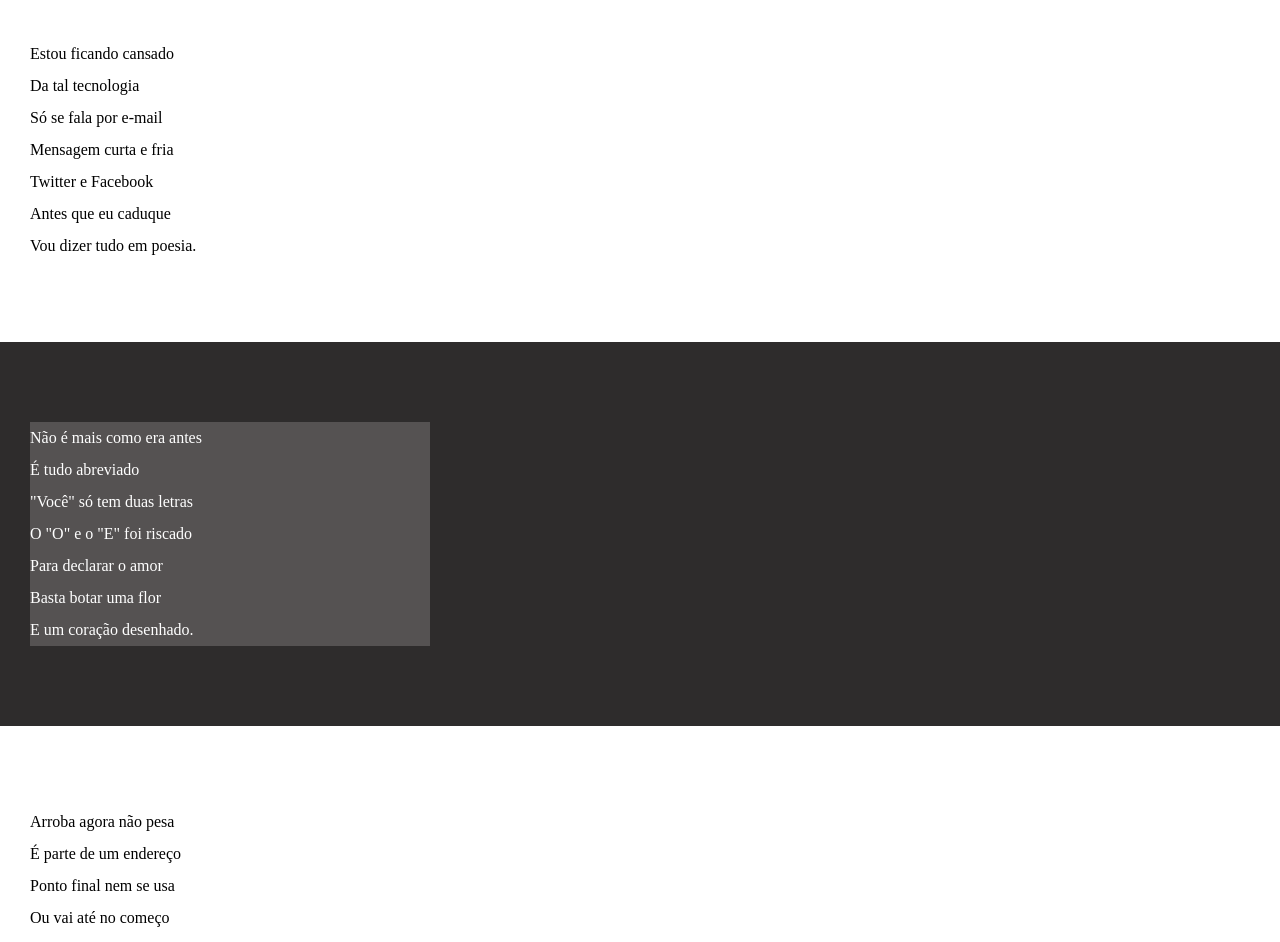
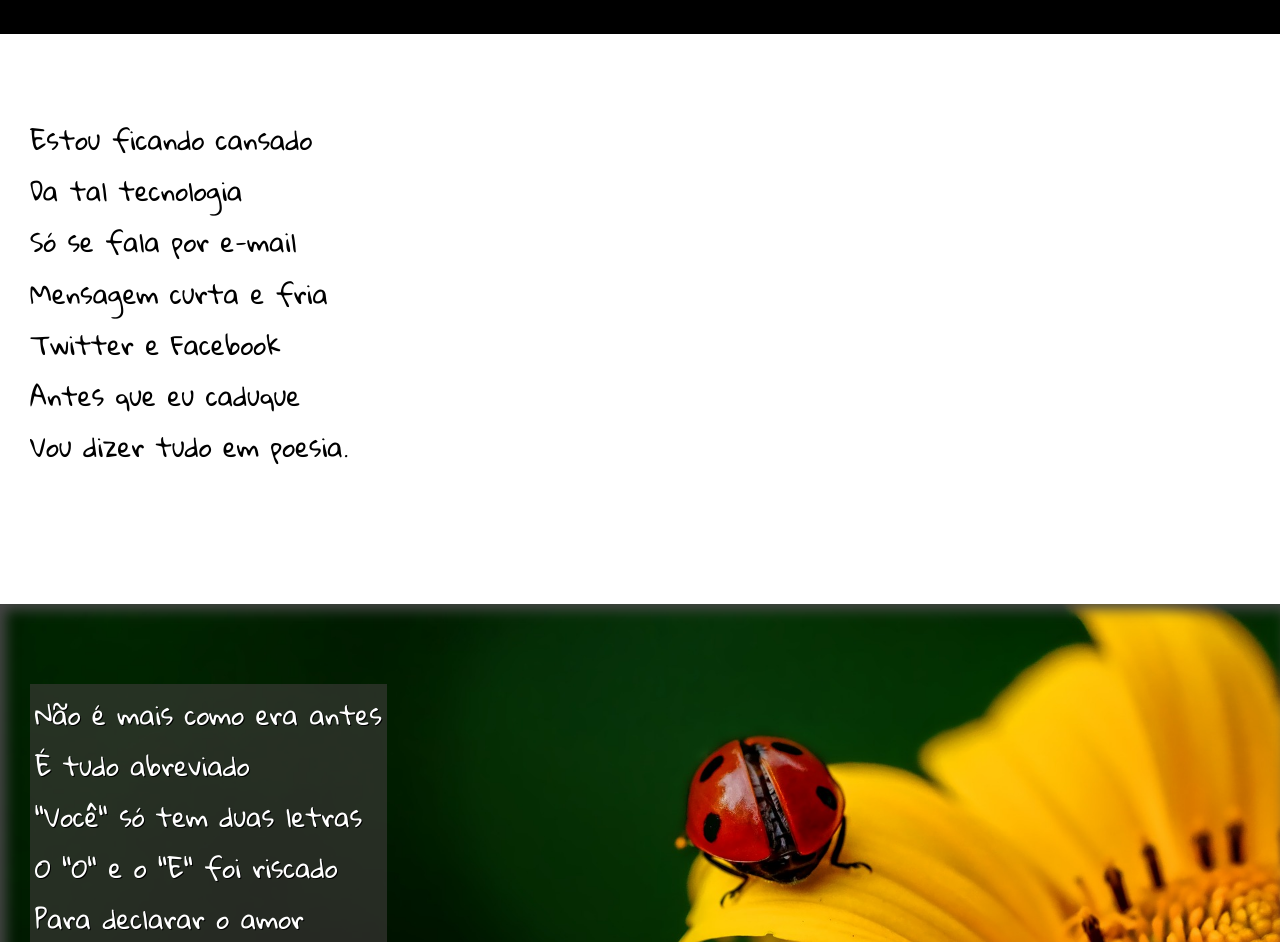
Before and after one commit to gustavolcosta02/html-css, a plain HTML site: page atividades/atividade_4/index.html in a window 1280 px wide. Shown: the part 147-1089 px from the top of the page. Drawn offline with Linux system fonts and the light colour scheme; a web font is replaced by a local one.

Commit message:
atualizando o cordel

```diff
--- a/atividades/atividade_4/index.html
+++ b/atividades/atividade_4/index.html
@@ -27,7 +27,7 @@
         </p>
     </section>
 
-    <section class=" imagem">
+    <section class=" imagem" id="img1">
         <p>
             Não é mais como era antes <br>
             É tudo abreviado <br>
@@ -58,7 +58,7 @@
         </p>
     </section>
 
-    <section class="imagem">
+    <section class="imagem" id="img2">
         <p>
             Tenho saudade das cartas <br>
             Escritas com a própria mão <br>
--- a/atividades/atividade_4/style.css
+++ b/atividades/atividade_4/style.css
@@ -1,4 +1,20 @@
 @charset "UTF-8";
+
+
+@import url('https://fonts.googleapis.com/css2?family=Delius&family=Lilita+One&display=swap');
+
+@import url('https://fonts.googleapis.com/css2?family=Gloria+Hallelujah&display=swap');
+
+
+:root{
+    --fonte1: Verdana, Geneva, Tahoma, snas-serif;
+
+    --fonte2: 'Lilita One', cursive;
+
+    --fonte3: 'Gloria Hallelujah', cursive;
+
+
+}
 
 *{
     margin: 0px;
@@ -8,6 +24,7 @@
 html , body{
     min-height: 100vh;
     background-color: black;
+    font-family: var(--fonte1);
 }
 
 
@@ -15,11 +32,15 @@ header{
     color: white;
     background-color: black;
     text-align: center;
+    font-family: var(--fonte2);
+    font-size:  3vw;
+
 }
 
 herader > h1{
      padding: 50px;
      font-variant: small-caps;
+
 }
 
 header > p {
@@ -51,13 +72,19 @@ footer{
 }
 
 .imagem{
-    background-color: rgb(46, 44, 44);
-    color: white;
+    background-color: (85, 82, 82, 0.247);
+    color: rgb(119, 117, 117);
+    box-shadow: inset 6px 6px 13px 0px rgb(71, 71, 71);
+    background-size: cover;
+    background-attachment: fixed;
 }
 
 .imagem > p {
-    background-color: rgb(85, 82, 82);
-    width:400px;
+    background-color: rgba(68, 63, 63, 0.568);
+    display:inline-block;
+    padding: 5px;
+    color: white;
+    text-shadow: 1px 1px black;
 }
 
 section{
@@ -65,4 +92,23 @@ section{
     padding-bottom: 10vh;
     line-height: 2em;
     padding-left: 30px;
+    font-family: var(--fonte3);
+    font-size:  2vw;
 }
+
+section > p{
+    padding-bottom: 2em;
+
+}
+
+#img1{
+    background-image: url(img/background001.jpg);
+    background-position: right center;
+    background-size: cover;
+}
+
+#img2{
+    background-image: url(img/background002.jpg);
+    background-position: right center;
+    background-size: cover;
+}
```
